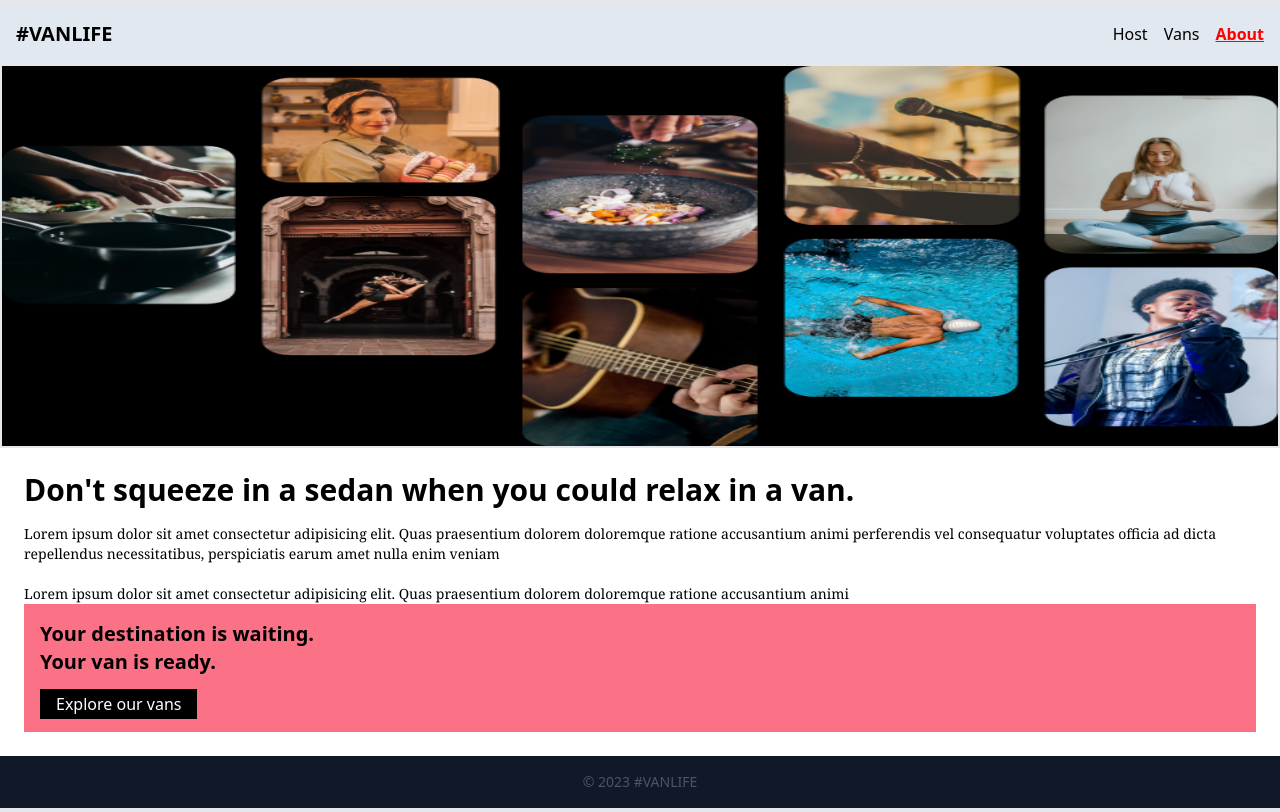
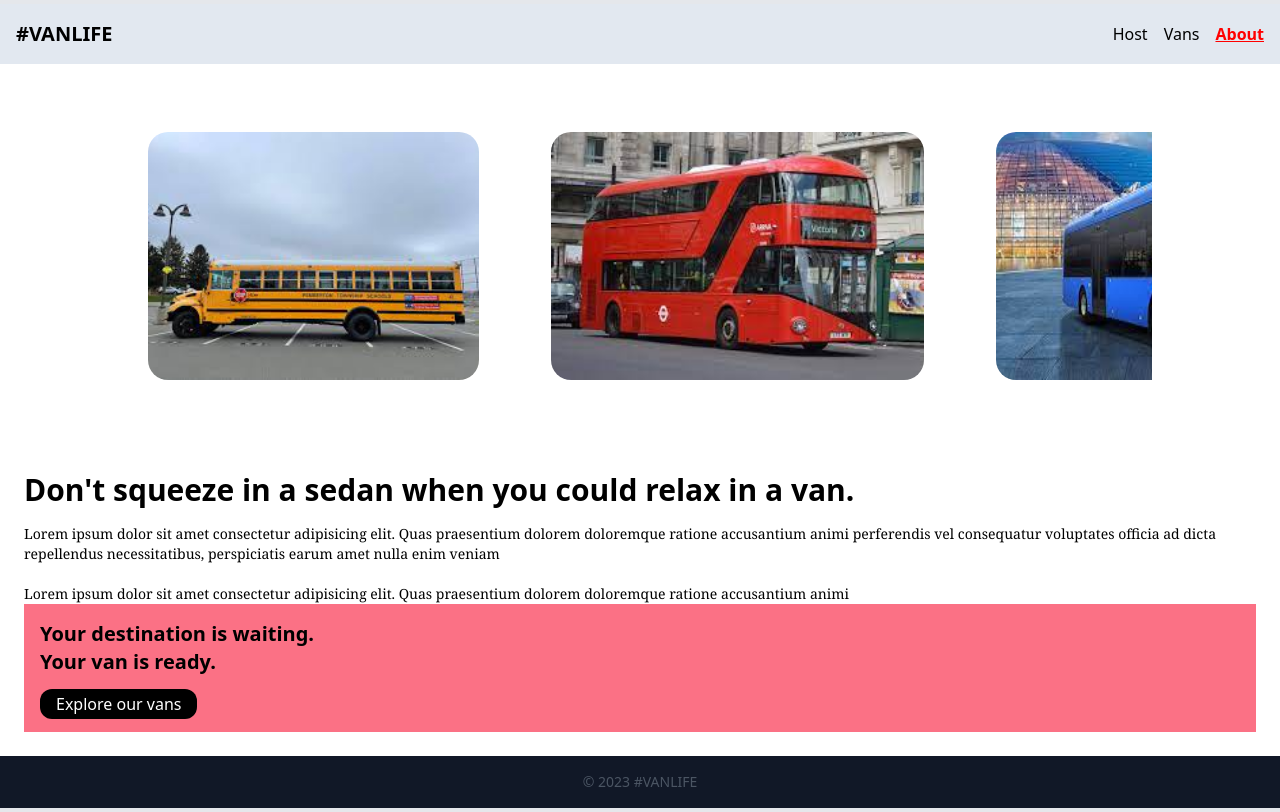
Before and after one commit to idowuemmao/vanlife-app, a React (Create React App) app: page /about in a window 1280 px wide. Built offline with nearby package versions, Linux system fonts and the light colour scheme.

Commit message:
WOrking on about page

```diff
--- a/package.json
+++ b/package.json
@@ -10,6 +10,7 @@
     "react-dom": "^18.2.0",
     "react-router-dom": "^6.14.2",
     "react-scripts": "5.0.1",
+    "tailwind-scrollbar-hide": "^1.1.7",
     "tailwindcss": "^3.3.3",
     "web-vitals": "^2.1.4"
   },
--- a/src/pages/PageNotFound.jsx
+++ b/src/pages/PageNotFound.jsx
@@ -3,9 +3,9 @@ import { Link } from "react-router-dom";
 
 export default function PageNotFound(){
     return(
-        <div className="w-full flex flex-col items-center justify-center px-8 h-full gap-10">
-            <h1 className="text-5xl font-bold ">Sorry, the page you were looking for was not found</h1>
-            <Link to="/" className="bg-black text-center text-white p-2 text-4xl w-full">Return to Home</Link>
+        <div className="w-full h-screen flex flex-col items-center justify-center px-8 gap-20">
+            <h1 className="text-5xl font-bold text-center">Sorry, the page you were looking for was not found</h1>
+            <Link to="/" className="bg-black text-center text-white p-4 px-10 rounded-lg text-4xl lg:text-7xl mb-10">Return to Home</Link>
         </div>
     )
 }
--- a/src/pages/VanLife/About.jsx
+++ b/src/pages/VanLife/About.jsx
@@ -1,19 +1,25 @@
 import React from "react";
 import { Link } from "react-router-dom";
-import about from "../../images/Group77.png"
-
+import VanData from './VanData'
 
 export default function About(){
+    const vanElement = VanData.map(van => {
+        return(
+        <img key={van.id} src={van.imageUrl} alt="van" className=" w-72 h-40 md:w-96 md:h-64 rounded-3xl hover:shadow-xl hover:scale-110 m-4 p-1 transition duration-200 ease-out "/>
+        )
+    })
     return(
         <div className="overflow-auto h-full w-full">
-            <img src={about} alt="about" className="w-full h-96 border-2 bg-black" />
+            <div className="flex w-4/5 gap-8 my-10 mx-auto py-2 overflow-scroll scrollbar-hide ">
+                {vanElement}
+            </div>
             <div className="p-6">
             <h1 className="font-bold text-3xl ">Don't squeeze in a sedan when you could relax in a van.</h1>
             <p className="text-sm mt-4 font-serif">Lorem ipsum dolor sit amet consectetur adipisicing elit. Quas praesentium dolorem doloremque ratione accusantium animi perferendis vel consequatur voluptates officia ad dicta repellendus necessitatibus, perspiciatis earum amet nulla enim veniam <br/> <br/>
             Lorem ipsum dolor sit amet consectetur adipisicing elit. Quas praesentium dolorem doloremque ratione accusantium animi </p>
             <div className="bg-rose-400 p-4 ">
                 <h1 className="text-xl font-bold mb-4 ">Your destination is waiting.<br/>Your van is ready.</h1>
-                <Link to='/vans' className="bg-black text-white px-4 py-1 mt-8">Explore our vans</Link>
+                <Link to='/vans' className="bg-black text-white px-4 py-1 mt-8 rounded-xl ">Explore our vans</Link>
             </div>
             </div>
         </div>
--- a/src/pages/VanLife/Home.jsx
+++ b/src/pages/VanLife/Home.jsx
@@ -5,7 +5,7 @@ import { Link } from "react-router-dom";
 export default function Home(){
     return(
         <div className="bg-[url(../src/images/there-is-no-escape-wallpaper.jpg)] text-red-500 w-full h-full overflow-auto">
-            <h1 className="text-4xl font-bold p-4 text-white">You got the travel plans, we got the travel vans.</h1>
+            <h1 className="text-4xl font-bold p-4 text-white lg:text-left text-center">You got the travel plans, we got the travel vans.</h1>
             <p className="text-sm p-4 ">Lorem ipsum dolor scing elit. Quo tenetur ut dignissimos magni reprehenderit, maxime nulla, sint minus nostrum enim pariatur atque deserunt consequuntur ratione. Lorem ipsum dolor scing elit. Quo tenetur ut dignissimos magni reprehenderit, maxime nulla, sint minus nostrum enim pariatur atque deserunt consequuntur ratione.Lorem ipsum dolor scing elit. Quo tenetur ut dignissimos magni reprehenderit, maxime nulla, sint minus nostrum enim pariatur atque deserunt consequuntur ratione.</p>
             <p className="text-sm p-4 ">Lorem ipsum dolor scing elit. Quo tenetur ut dignissimos magni reprehenderit, maxime nulla, sint minus nostrum enim pariatur atque deserunt consequuntur ratione.Lorem ipsum dolor scing elit. Quo tenetur ut dignissimos magni reprehenderit, maxime nulla, sint minus nostrum enim pariatur atque deserunt consequuntur ratione. Lorem ipsum dolor scing elit. Quo tenetur ut dignissimos magni reprehenderit, maxime nulla, sint minus nostrum enim pariatur atque deserunt consequuntur ratione.Lorem ipsum dolor scing elit. Quo tenetur ut dignissimos magni reprehenderit, maxime nulla, sint minus nostrum enim pariatur atque deserunt consequuntur ratione.</p>
             <p className="text-sm p-4 ">Lorem ipsum dolor scing elit. Quo tenetur ut dignissimos magni reprehenderit, maxime nulla, sint minus nostrum enim pariatur atque deserunt consequuntur ratione.Lorem ipsum dolor scing elit. Quo tenetur ut dignissimos magni reprehenderit, maxime nulla, sint minus nostrum enim pariatur atque deserunt consequuntur ratione. Lorem ipsum dolor scing elit. Quo tenetur ut dignissimos magni reprehenderit, maxime nulla, sint minus nostrum enim pariatur atque deserunt consequuntur ratione.Lorem ipsum dolor scing elit. Quo tenetur ut dignissimos magni reprehenderit, maxime nulla, sint minus nostrum enim pariatur atque deserunt consequuntur ratione.</p>
--- a/tailwind.config.js
+++ b/tailwind.config.js
@@ -4,5 +4,5 @@ module.exports = {
   theme: {
     extend: {},
   },
-  plugins: [],
+  plugins: [require("tailwind-scrollbar-hide")],
 };
```
Also changed, not shown: 2 other files (tests, documents, lock files or other folders).
